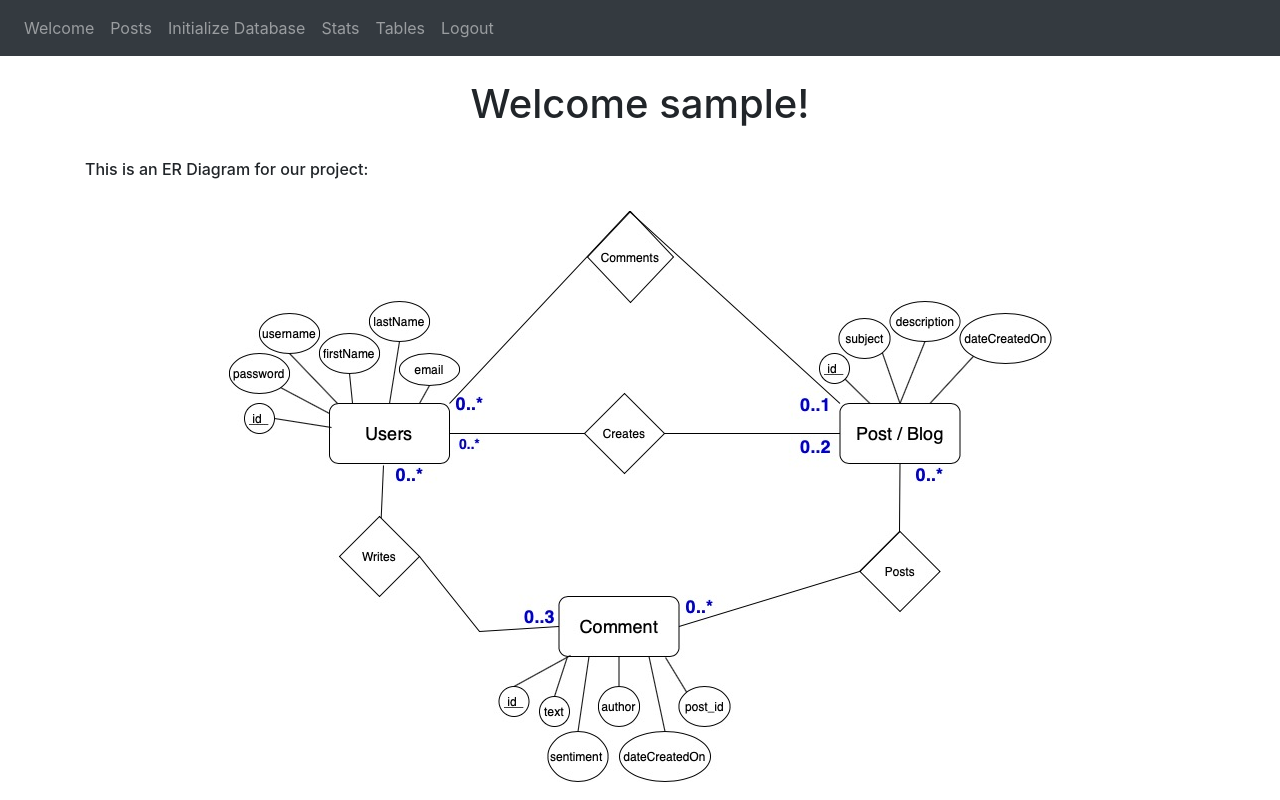
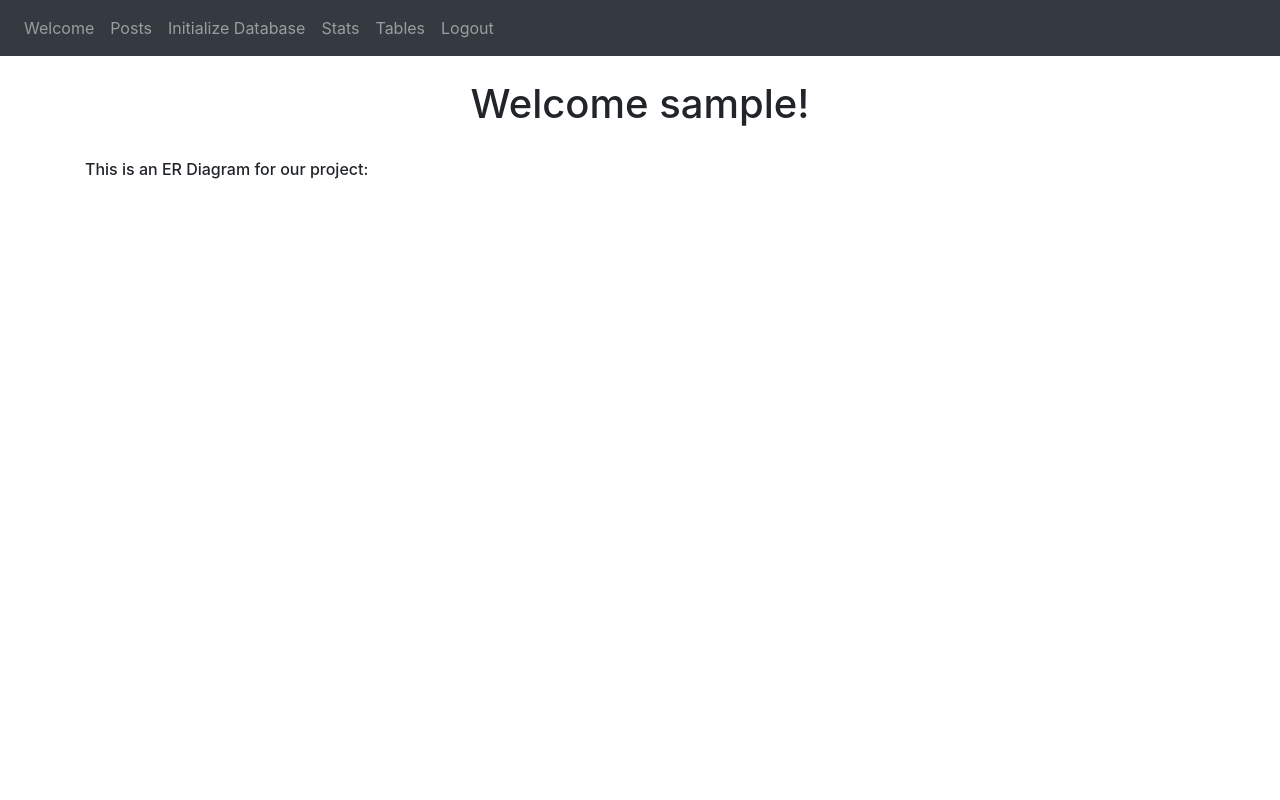
Before and after one commit to ImponedSoftware/COMP440Project1, a Flask app: page / in a window 1280 px wide. Run offline with Flask 2, Linux system fonts and the light colour scheme; the visitor is signed in with stand-in values (Sample User, id 1); data comes from the database, SQL or seed files in the repository; some libraries are stand-ins or nearby versions.

Commit message:
Removing ER Diagram

```diff
--- a/website/templates/welcome.html
+++ b/website/templates/welcome.html
@@ -6,7 +6,7 @@
     <br />
     <h6>This is an ER Diagram for our project:</h6>
     <br />
-    <p style="text-align: center;">
+    <!-- <p style="text-align: center;">
         <img src="static/ER_Diagram.jpg" alt="ER Diagram" class="centerImage">
-    </p>
+    </p> -->
 {% endblock %}
```
Also changed, not shown: website/static/ER_Diagram.jpg (deleted).
